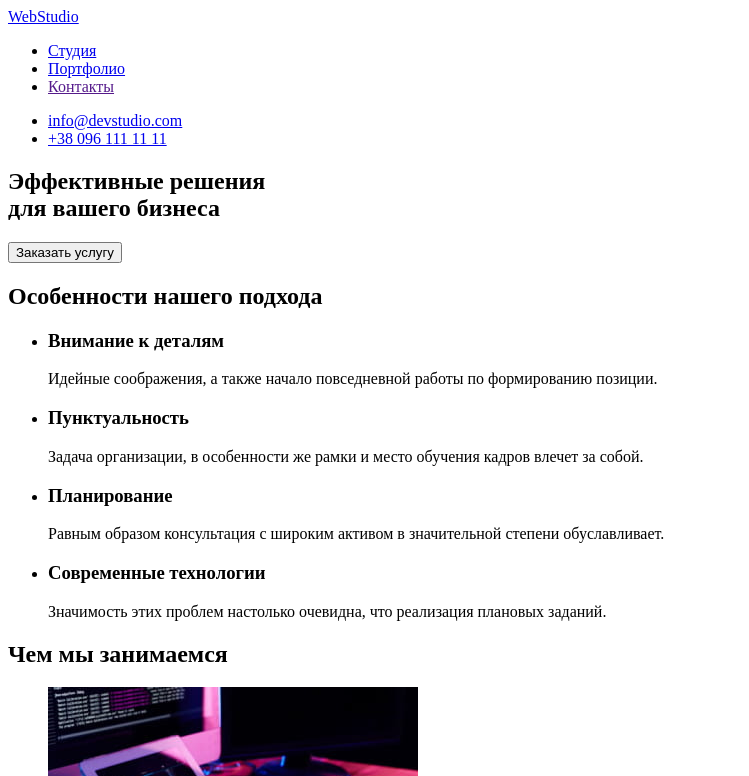
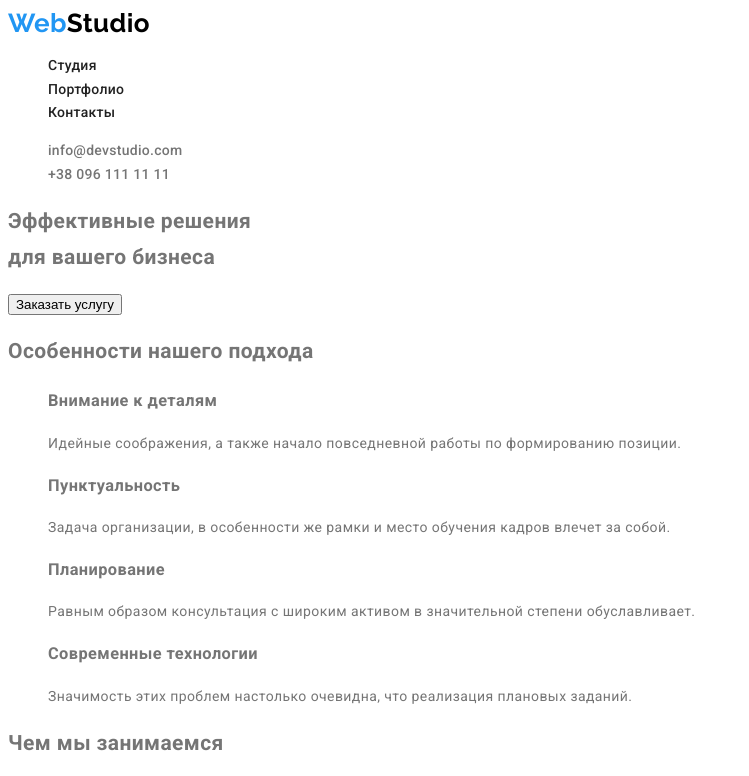
Before and after one commit to tanetti/goit-markup-hw-02, a plain HTML site: page index.html in a window 1280 px wide. Shown: the top 776 px of the page, without its empty margins (0-749 px from the left). Drawn offline with Linux system fonts and the light colour scheme.

Commit message:
Добавляет стили

```diff
--- a/css/styles.css
+++ b/css/styles.css
@@ -0,0 +1,86 @@
+:root {
+    --main-backround-color: #fff;
+    --secondary-backround-color: #f5f4fa;
+    --hero-footer-backround-color: #2f303a;
+
+    --header-text-color: #212121;
+    --main-text-color: #757575;
+
+    --accent-color: #2196f3;
+}
+
+body {
+    background-color: var(--main-backround-color);
+    color: var(--main-text-color);
+    font-family: 'Roboto';
+    font-weight: 400;
+    font-size: 14px;
+    line-height: 1.7;
+    letter-spacing: 0.03em;
+}
+
+.list {
+    list-style: none;
+}
+
+.link-decor {
+    text-decoration: none;
+}
+
+.logo-link {
+    color: #000;
+    font-family: 'Raleway', sans-serif;
+    font-weight: 700;
+    font-size: 26px;
+    line-height: 1.2;
+}
+
+.header-link {
+    color: #000;
+}
+
+.footer-link {
+    color: #fff;
+}
+
+.logo-accent {
+    color: var(--accent-color);
+}
+
+.nav-link {
+    color: var(--header-text-color);
+    font-weight: 500;
+    line-height: 1.14;
+    letter-spacing: 0.02em;
+}
+
+.contact-link {
+    color: var(--main-text-color);
+    font-weight: 500;
+
+    /* Необходимо для снятия italic от тега address */
+    font-style: normal;
+
+    line-height: 1.14;
+    letter-spacing: 0.02em;
+}
+
+.geo-link {
+    color: #fff;
+    font-family: 'Roboto';
+    font-weight: 400;
+    font-style: normal;
+}
+
+.nav-link:hover,
+.nav-link:focus,
+.contact-link:hover,
+.contact-link:focus,
+.geo-link:hover,
+.geo-link:focus {
+    color: var(--accent-color);
+}
+
+.footer {
+    background-color: var(--hero-footer-backround-color);
+}
--- a/index.html
+++ b/index.html
@@ -6,23 +6,26 @@
     <meta name="viewport" content="width=device-width, initial-scale=1.0">
     <title>Студия</title>
     <link rel="stylesheet" href="./css/styles.css">
+    <link rel="preconnect" href="https://fonts.googleapis.com">
+    <link rel="preconnect" href="https://fonts.gstatic.com" crossorigin>
+    <link href="https://fonts.googleapis.com/css2?family=Raleway:wght@700&family=Roboto:wght@400;500;700;900&display=swap" rel="stylesheet">
 </head>
 <body>
     <header>
         <nav>
-            <a lang="en" href="./index.html">WebStudio</a>
-            <ul>
-                <li><a href="./index.html">Студия</a></li>
-                <li><a href="./portfolio.html">Портфолио</a></li>
-                <li><a href="">Контакты</a></li>
+            <a class="logo-link header-link link-decor" lang="en" href="./index.html"><span class="logo-accent">Web</span>Studio</a>
+            <ul class="list">
+                <li><a class="nav-link link-decor" href="./index.html">Студия</a></li>
+                <li><a class="nav-link link-decor" href="./portfolio.html">Портфолио</a></li>
+                <li><a class="nav-link link-decor" href="">Контакты</a></li>
             </ul>
         </nav>
-        <ul>
+        <ul class="list">
             <li>
-                <a href="mailto:info@devstudio.com">info@devstudio.com</a>
+                <a class="contact-link link-decor" href="mailto:info@devstudio.com">info@devstudio.com</a>
             </li>
             <li>
-                <a href="tel:+380961111111">+38 096 111 11 11</a>
+                <a class="contact-link link-decor" href="tel:+380961111111">+38 096 111 11 11</a>
             </li>
         </ul>
     </header>
@@ -34,7 +37,7 @@
         <section>
             <!--Спрятать заголовок при помощи CSS-->
             <h2>Особенности нашего подхода</h2>
-            <ul>
+            <ul class="list">
                 <li>
                     <h3>Внимание к деталям</h3>
                     <p>Идейные соображения, а также начало повседневной работы по формированию позиции.</p>
@@ -55,7 +58,7 @@
         </section>
         <section>
             <h2>Чем мы занимаемся</h2>
-            <ul>
+            <ul class="list">
                 <li>
                     <img width="370" height="294" src="./images/job1.jpg" alt="Написание кода">
                 </li>
@@ -69,7 +72,7 @@
         </section>
         <section>
             <h2>Наша команда</h2>
-            <ul>
+            <ul class="list">
                 <li>
                     <img width="270" height="260" src="./images/team-member1.jpg" alt="Член команды">
                     <h3>Игорь Демьяненко</h3>
@@ -93,18 +96,18 @@
             </ul>
         </section>
     </main>
-    <footer>
-        <a lang="en" href="./index.html">WebStudio</a>
+    <footer class="footer">
+        <a class="logo-link footer-link link-decor" lang="en" href="./index.html"><span class="logo-accent">Web</span>Studio</a>
         <address>
-            <ul>
+            <ul class="list">
                 <li>
-                    <a href="">г. Киев, пр-т Леси Украинки, 26</a>
+                    <a class="geo-link link-decor" href="">г. Киев, пр-т Леси Украинки, 26</a>
                 </li>
                 <li>
-                    <a href="mailto:info@example.com">info@example.com</a>
+                    <a class="contact-link link-decor" href="mailto:info@example.com">info@example.com</a>
                 </li>
                 <li>
-                    <a href="tel:+380991111111">+38 099 111 11 11</a>
+                    <a class="contact-link link-decor" href="tel:+380991111111">+38 099 111 11 11</a>
                 </li>
             </ul>
         </address>
```
Also changed, not shown: portfolio.html (+3 -0 lines).
